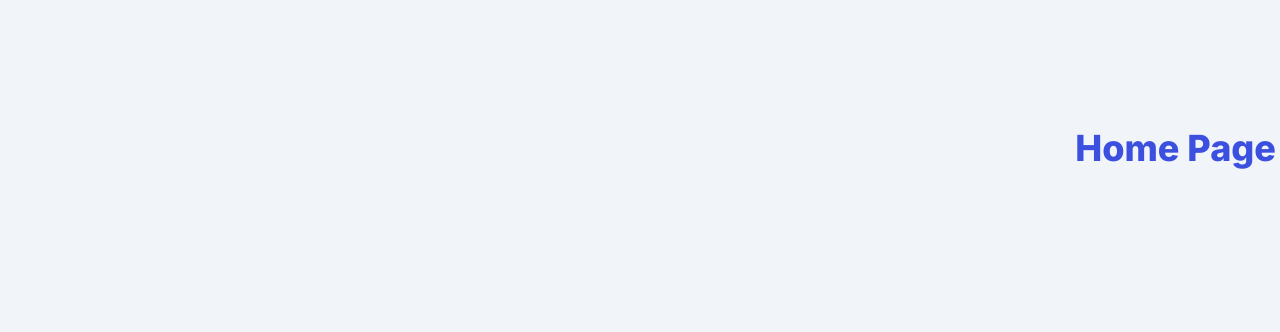
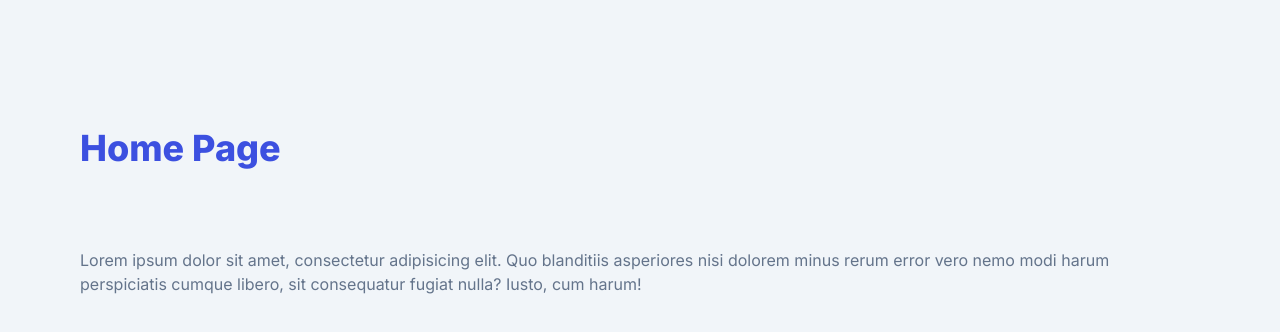
Before and after one commit to zainab-salah/NextAuth-Temp, a Next.js app: page / in a window 1280 px wide. Shown: the top 332 px of the page. Built offline with nearby package versions, Linux system fonts and the light colour scheme.

Commit message:
Update font and layout styles added loading and not found starter pages

```diff
--- a/app/layout.tsx
+++ b/app/layout.tsx
@@ -1,8 +1,12 @@
 import type { Metadata } from 'next'
-import { Inter } from 'next/font/google'
+import { Inter as FontSans } from "next/font/google"
 import './globals.css'
+import { cn } from '@/lib/utils'
 
-const inter = Inter({ subsets: ['latin'] })
+export const fontSans = FontSans({
+  subsets: ["latin"],
+  variable: "--font-sans",
+})
 
 export const metadata: Metadata = {
   title: 'Create Next App',
@@ -15,8 +19,15 @@ export default function RootLayout({
   children: React.ReactNode
 }) {
   return (
-    <html lang="ar" dir='rtl'>
-      <body className={inter.className}>{children}</body>
+    <html lang="en" suppressHydrationWarning>
+    <head />
+    <body
+      className={cn(
+        "min-h-screen b font-sans antialiased",
+        fontSans.variable
+      )}
+    >
+        {children}</body>
     </html>
   )
 }
--- /dev/null
+++ b/app/loading.tsx
@@ -0,0 +1,9 @@
+
+
+const loading = () => {
+  return (
+    <div>loading...</div>
+  )
+}
+
+export default loading
--- /dev/null
+++ b/app/not-found.tsx
@@ -0,0 +1,11 @@
+
+
+const notFound = () => {
+  return (
+    <div>
+      404 page not found
+    </div>
+  )
+}
+
+export default notFound
--- a/app/page.tsx
+++ b/app/page.tsx
@@ -5,6 +5,7 @@ export default function Home() {
     <section className="min-h-screen  paddings">
       <div className="container">
        <SectionTitle heading="Home Page" primary />
+       Lorem ipsum dolor sit amet, consectetur adipisicing elit. Quo blanditiis asperiores nisi dolorem minus rerum error vero nemo modi harum perspiciatis cumque libero, sit consequatur fugiat nulla? Iusto, cum harum!
       </div>
     </section>
   );
--- a/tailwind.config.ts
+++ b/tailwind.config.ts
@@ -1,4 +1,6 @@
 import type { Config } from "tailwindcss"
+const { fontFamily } = require("tailwindcss/defaultTheme")
+
 
 const config = {
   darkMode: ["class"],
@@ -56,6 +58,9 @@ const config = {
       warning: '#FFA70B',
     },
     extend: {
+       fontFamily: {
+        sans: ["var(--font-sans)", ...fontFamily.sans],
+      },
       fontSize: {
         'title-xxl': ['44px', '55px'],
         'title-xxl2': ['42px', '58px'],
```
Also changed, not shown: app/provider.tsx (added).
